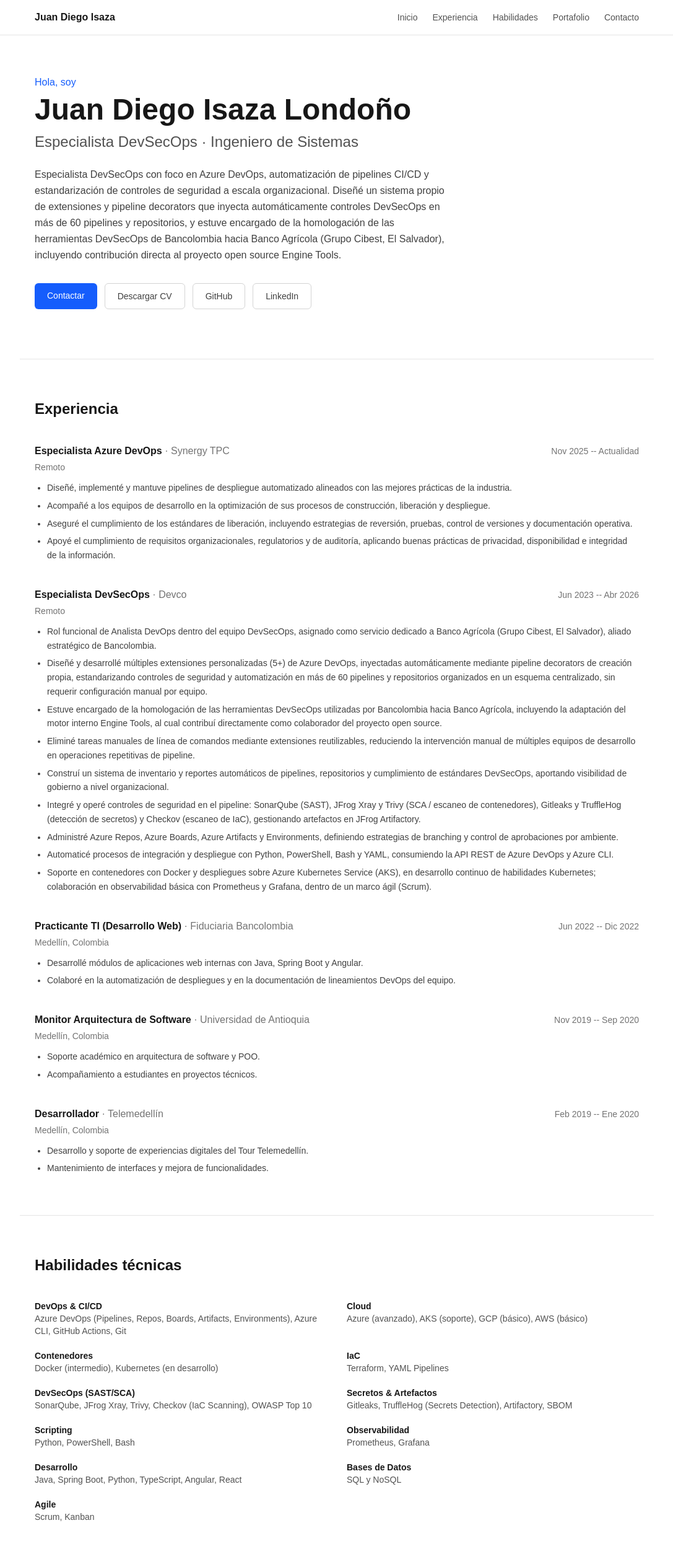
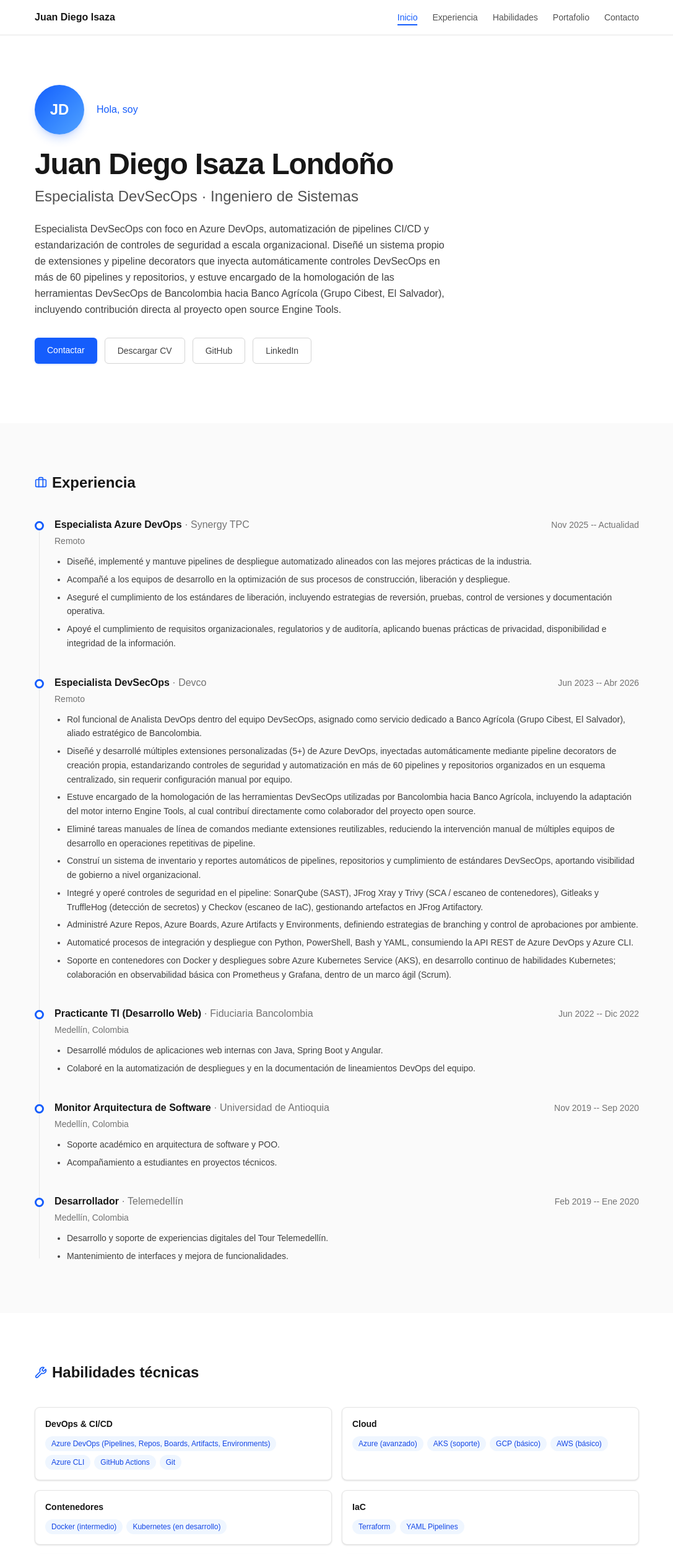
Before and after one commit to jdiegoisaza/jdiegoisazaCV, a Next.js app: page / in a window 1280 px wide. Shown: the top 2508 px of the page at 62% size, without its empty margins (96-1183 px from the left). Built offline with nearby package versions, Linux system fonts and the light colour scheme.

Commit message:
Rediseno visual: timeline en Experiencia, pills de habilidades, iconos, animaciones al scroll, avatar

```diff
--- a/app/components/Experience.js
+++ b/app/components/Experience.js
@@ -1,13 +1,29 @@
+import { Briefcase } from "lucide-react";
 import { experiencia } from "@/app/data/cv.mjs";
+import Reveal from "@/app/components/Reveal";
 
 export default function Experience() {
   return (
-    <section id="experiencia" className="max-w-5xl mx-auto px-6 py-16 border-t border-neutral-200">
-      <h2 className="text-2xl font-bold text-neutral-900 mb-10">Experiencia</h2>
+    <section id="experiencia" className="bg-neutral-50">
+      <div className="max-w-5xl mx-auto px-6 py-20">
+        <Reveal>
+          <div className="flex items-center gap-2 mb-10">
+            <Briefcase className="w-5 h-5 text-blue-600" strokeWidth={2} />
+            <h2 className="text-2xl font-bold text-neutral-900">Experiencia</h2>
+          </div>
+        </Reveal>
+
+        <div className="relative">
+          <div className="absolute left-[7px] top-2 bottom-2 w-px bg-neutral-200" aria-hidden="true" />
 
           <div className="space-y-10">
-        {experiencia.map((job) => (
-          <article key={`${job.empresa}-${job.periodo}`}>
+            {experiencia.map((job, idx) => (
+              <Reveal key={`${job.empresa}-${job.periodo}`} delay={idx * 60}>
+                <article className="relative pl-8">
+                  <span
+                    className="absolute left-0 top-1.5 w-[15px] h-[15px] rounded-full border-[3px] border-blue-600 bg-white"
+                    aria-hidden="true"
+                  />
                   <div className="flex flex-col sm:flex-row sm:items-baseline sm:justify-between gap-1 mb-1">
                     <h3 className="font-semibold text-neutral-900">
                       {job.puesto} <span className="text-neutral-500 font-normal">· {job.empresa}</span>
@@ -21,7 +37,10 @@ export default function Experience() {
                     ))}
                   </ul>
                 </article>
+              </Reveal>
             ))}
+          </div>
+        </div>
       </div>
     </section>
   );
--- a/app/components/Hero.js
+++ b/app/components/Hero.js
@@ -1,21 +1,27 @@
 import { perfil } from "@/app/data/cv.mjs";
+import Reveal from "@/app/components/Reveal";
 
 export default function Hero() {
   return (
-    <section id="inicio" className="max-w-5xl mx-auto px-6 pt-16 pb-20">
-      <p className="text-blue-600 font-medium mb-2">Hola, soy</p>
-      <h1 className="text-4xl sm:text-5xl font-bold text-neutral-900 mb-3">
+    <section id="inicio" className="max-w-5xl mx-auto px-6 pt-20 pb-24">
+      <Reveal>
+        <div className="flex items-center gap-5 mb-6">
+          <div className="shrink-0 w-16 h-16 sm:w-20 sm:h-20 rounded-full bg-gradient-to-br from-blue-600 to-blue-400 text-white flex items-center justify-center text-xl sm:text-2xl font-bold shadow-lg shadow-blue-600/20">
+            JD
+          </div>
+          <p className="text-blue-600 font-medium">Hola, soy</p>
+        </div>
+
+        <h1 className="text-4xl sm:text-5xl font-bold text-neutral-900 mb-3 tracking-tight">
           {perfil.nombre}
         </h1>
         <h2 className="text-xl sm:text-2xl text-neutral-600 mb-6">{perfil.titulo}</h2>
-      <p className="max-w-2xl text-neutral-700 leading-relaxed mb-8">
-        {perfil.resumen}
-      </p>
+        <p className="max-w-2xl text-neutral-700 leading-relaxed mb-8">{perfil.resumen}</p>
 
         <div className="flex flex-wrap gap-3">
           <a
             href="#contacto"
-          className="rounded-md bg-blue-600 text-white px-5 py-2.5 text-sm font-medium hover:bg-blue-700 transition-colors"
+            className="rounded-md bg-blue-600 text-white px-5 py-2.5 text-sm font-medium shadow-sm shadow-blue-600/20 hover:bg-blue-700 hover:shadow-md transition-all"
           >
             Contactar
           </a>
@@ -42,6 +48,7 @@ export default function Hero() {
             LinkedIn
           </a>
         </div>
+      </Reveal>
     </section>
   );
 }
--- a/app/components/Nav.js
+++ b/app/components/Nav.js
@@ -1,6 +1,6 @@
 "use client";
 
-import { useState } from "react";
+import { useEffect, useState } from "react";
 
 const links = [
   { href: "#inicio", label: "Inicio" },
@@ -12,9 +12,28 @@ const links = [
 
 export default function Nav() {
   const [open, setOpen] = useState(false);
+  const [active, setActive] = useState("inicio");
+
+  useEffect(() => {
+    const sections = links
+      .map((link) => document.getElementById(link.href.slice(1)))
+      .filter(Boolean);
+
+    const observer = new IntersectionObserver(
+      (entries) => {
+        entries.forEach((entry) => {
+          if (entry.isIntersecting) setActive(entry.target.id);
+        });
+      },
+      { rootMargin: "-45% 0px -50% 0px" }
+    );
+
+    sections.forEach((section) => observer.observe(section));
+    return () => observer.disconnect();
+  }, []);
 
   return (
-    <header className="sticky top-0 z-50 bg-white/90 backdrop-blur border-b border-neutral-200">
+    <header className="sticky top-0 z-50 bg-white/80 backdrop-blur-md border-b border-neutral-200">
       <nav className="max-w-5xl mx-auto flex items-center justify-between px-6 py-4">
         <a href="#inicio" className="font-semibold text-neutral-900">
           Juan Diego Isaza
@@ -29,14 +48,27 @@ export default function Nav() {
           {open ? "✕" : "☰"}
         </button>
 
-        <ul className="hidden sm:flex gap-6 text-sm text-neutral-600">
-          {links.map((link) => (
-            <li key={link.href}>
-              <a href={link.href} className="hover:text-blue-600 transition-colors">
-                {link.label}
-              </a>
-            </li>
-          ))}
+        <ul className="hidden sm:flex gap-6 text-sm">
+          {links.map((link) => {
+            const isActive = active === link.href.slice(1);
+            return (
+              <li key={link.href}>
+                <a
+                  href={link.href}
+                  className={`relative pb-1 transition-colors ${
+                    isActive ? "text-blue-600 font-medium" : "text-neutral-600 hover:text-blue-600"
+                  }`}
+                >
+                  {link.label}
+                  <span
+                    className={`absolute -bottom-[1px] left-0 h-[2px] bg-blue-600 transition-all duration-300 ${
+                      isActive ? "w-full" : "w-0"
+                    }`}
+                  />
+                </a>
+              </li>
+            );
+          })}
         </ul>
       </nav>
 
--- /dev/null
+++ b/app/components/Reveal.js
@@ -0,0 +1,45 @@
+"use client";
+
+import { useEffect, useRef, useState } from "react";
+
+export default function Reveal({ children, className = "", delay = 0 }) {
+  const ref = useRef(null);
+  const [visible, setVisible] = useState(false);
+
+  useEffect(() => {
+    const el = ref.current;
+    if (!el) return;
+
+    const reveal = () => setVisible(true);
+
+    const observer = new IntersectionObserver(
+      ([entry]) => {
+        if (entry.isIntersecting) reveal();
+      },
+      { threshold: 0.15 }
+    );
+    observer.observe(el);
+
+    // Salvaguarda: si por lo que sea el observer nunca dispara (pestaña en
+    // segundo plano al cargar, navegador sin soporte, etc.), no dejar el
+    // contenido invisible para siempre.
+    const fallback = setTimeout(reveal, 1200);
+
+    return () => {
+      observer.disconnect();
+      clearTimeout(fallback);
+    };
+  }, []);
+
+  return (
+    <div
+      ref={ref}
+      className={`transition-all duration-700 ease-out ${
+        visible ? "opacity-100 translate-y-0" : "opacity-0 translate-y-6"
+      } ${className}`}
+      style={{ transitionDelay: `${delay}ms` }}
+    >
+      {children}
+    </div>
+  );
+}
--- a/app/components/Skills.js
+++ b/app/components/Skills.js
@@ -1,21 +1,45 @@
+import { Wrench, Award, GraduationCap } from "lucide-react";
 import { habilidades, certificaciones, educacion } from "@/app/data/cv.mjs";
+import Reveal from "@/app/components/Reveal";
 
 export default function Skills() {
   return (
-    <section id="habilidades" className="max-w-5xl mx-auto px-6 py-16 border-t border-neutral-200">
-      <h2 className="text-2xl font-bold text-neutral-900 mb-10">Habilidades técnicas</h2>
+    <section id="habilidades" className="max-w-5xl mx-auto px-6 py-20">
+      <Reveal>
+        <div className="flex items-center gap-2 mb-10">
+          <Wrench className="w-5 h-5 text-blue-600" strokeWidth={2} />
+          <h2 className="text-2xl font-bold text-neutral-900">Habilidades técnicas</h2>
+        </div>
+      </Reveal>
 
-      <div className="grid sm:grid-cols-2 gap-x-8 gap-y-5 mb-16">
-        {habilidades.map((skill) => (
-          <div key={skill.categoria}>
-            <p className="text-sm font-semibold text-neutral-900">{skill.categoria}</p>
-            <p className="text-sm text-neutral-600">{skill.items}</p>
+      <div className="grid sm:grid-cols-2 gap-4 mb-16">
+        {habilidades.map((skill, idx) => (
+          <Reveal key={skill.categoria} delay={idx * 40}>
+            <div className="h-full rounded-lg border border-neutral-200 bg-white p-4 shadow-sm hover:shadow-md hover:border-blue-200 transition-all">
+              <p className="text-sm font-semibold text-neutral-900 mb-2.5">{skill.categoria}</p>
+              <div className="flex flex-wrap gap-1.5">
+                {skill.items.map((item) => (
+                  <span
+                    key={item}
+                    className="text-xs bg-blue-50 text-blue-700 rounded-full px-2.5 py-1"
+                  >
+                    {item}
+                  </span>
+                ))}
               </div>
+            </div>
+          </Reveal>
         ))}
       </div>
 
-      <h3 className="text-lg font-semibold text-neutral-900 mb-4">Certificaciones</h3>
-      <ul className="space-y-2 mb-16">
+      <Reveal>
+        <div className="grid sm:grid-cols-2 gap-10">
+          <div>
+            <div className="flex items-center gap-2 mb-4">
+              <Award className="w-4 h-4 text-blue-600" strokeWidth={2} />
+              <h3 className="text-lg font-semibold text-neutral-900">Certificaciones</h3>
+            </div>
+            <ul className="space-y-2">
               {certificaciones.map((cert) => (
                 <li key={cert.titulo} className="text-sm text-neutral-700">
                   <span className="font-medium text-neutral-900">{cert.titulo}</span>
@@ -24,8 +48,13 @@ export default function Skills() {
                 </li>
               ))}
             </ul>
+          </div>
 
-      <h3 className="text-lg font-semibold text-neutral-900 mb-4">Educación</h3>
+          <div>
+            <div className="flex items-center gap-2 mb-4">
+              <GraduationCap className="w-4 h-4 text-blue-600" strokeWidth={2} />
+              <h3 className="text-lg font-semibold text-neutral-900">Educación</h3>
+            </div>
             <ul className="space-y-2">
               {educacion.map((edu) => (
                 <li key={edu.titulo} className="text-sm text-neutral-700">
@@ -35,6 +64,9 @@ export default function Skills() {
                 </li>
               ))}
             </ul>
+          </div>
+        </div>
+      </Reveal>
     </section>
   );
 }
--- a/app/data/cv.mjs
+++ b/app/data/cv.mjs
@@ -101,24 +101,29 @@ export const educacion = [
 export const habilidades = [
   {
     categoria: "DevOps & CI/CD",
-    items: "Azure DevOps (Pipelines, Repos, Boards, Artifacts, Environments), Azure CLI, GitHub Actions, Git",
+    items: [
+      "Azure DevOps (Pipelines, Repos, Boards, Artifacts, Environments)",
+      "Azure CLI",
+      "GitHub Actions",
+      "Git",
+    ],
   },
-  { categoria: "Cloud", items: "Azure (avanzado), AKS (soporte), GCP (básico), AWS (básico)" },
-  { categoria: "Contenedores", items: "Docker (intermedio), Kubernetes (en desarrollo)" },
-  { categoria: "IaC", items: "Terraform, YAML Pipelines" },
+  { categoria: "Cloud", items: ["Azure (avanzado)", "AKS (soporte)", "GCP (básico)", "AWS (básico)"] },
+  { categoria: "Contenedores", items: ["Docker (intermedio)", "Kubernetes (en desarrollo)"] },
+  { categoria: "IaC", items: ["Terraform", "YAML Pipelines"] },
   {
     categoria: "DevSecOps (SAST/SCA)",
-    items: "SonarQube, JFrog Xray, Trivy, Checkov (IaC Scanning), OWASP Top 10",
+    items: ["SonarQube", "JFrog Xray", "Trivy", "Checkov (IaC Scanning)", "OWASP Top 10"],
   },
   {
     categoria: "Secretos & Artefactos",
-    items: "Gitleaks, TruffleHog (Secrets Detection), Artifactory, SBOM",
+    items: ["Gitleaks", "TruffleHog (Secrets Detection)", "Artifactory", "SBOM"],
   },
-  { categoria: "Scripting", items: "Python, PowerShell, Bash" },
-  { categoria: "Observabilidad", items: "Prometheus, Grafana" },
-  { categoria: "Desarrollo", items: "Java, Spring Boot, Python, TypeScript, Angular, React" },
-  { categoria: "Bases de Datos", items: "SQL y NoSQL" },
-  { categoria: "Agile", items: "Scrum, Kanban" },
+  { categoria: "Scripting", items: ["Python", "PowerShell", "Bash"] },
+  { categoria: "Observabilidad", items: ["Prometheus", "Grafana"] },
+  { categoria: "Desarrollo", items: ["Java", "Spring Boot", "Python", "TypeScript", "Angular", "React"] },
+  { categoria: "Bases de Datos", items: ["SQL", "NoSQL"] },
+  { categoria: "Agile", items: ["Scrum", "Kanban"] },
 ];
 
 export const certificaciones = [
--- a/cv/generate-tex.mjs
+++ b/cv/generate-tex.mjs
@@ -85,7 +85,7 @@ function buildEducacion() {
 
 function buildHabilidades() {
   const entries = habilidades.map(
-    (h) => `  \\cvskill{${escapeLatex(h.categoria)}}{${escapeLatex(h.items)}}`
+    (h) => `  \\cvskill{${escapeLatex(h.categoria)}}{${escapeLatex(h.items.join(", "))}}`
   );
 
   return [
--- a/package.json
+++ b/package.json
@@ -9,6 +9,7 @@
     "lint": "eslint"
   },
   "dependencies": {
+    "lucide-react": "^1.25.0",
     "next": "16.2.10",
     "react": "19.2.4",
     "react-dom": "19.2.4"
```
Also changed, not shown: app/components/Contact.js (+10 -3 lines), app/components/Portfolio.js (+15 -7 lines), app/globals.css (+10 -0 lines), 1 other file (tests, documents, lock files or other folders). Lines whose indentation alone changed are shown as unchanged.
